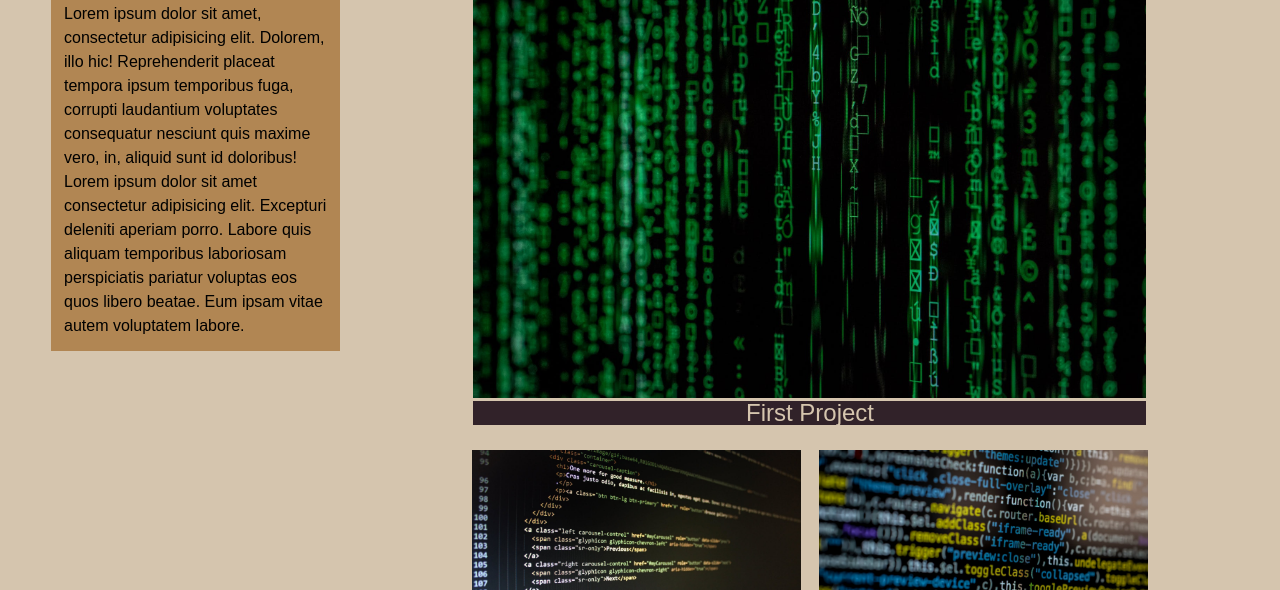
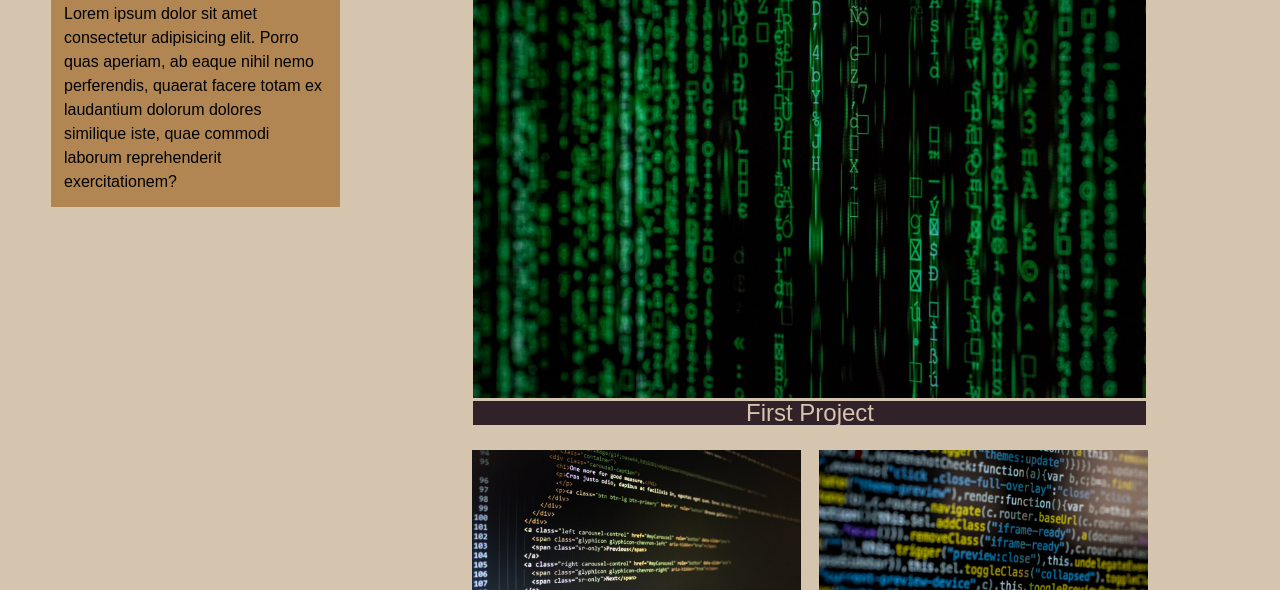
Before and after one commit to skerans/My-Portfolio, a plain HTML site: page index.html in a window 1280 px wide. Shown: the part 210-800 px from the top of the page. Drawn offline with Linux system fonts and the light colour scheme.

```diff
--- a/index.html
+++ b/index.html
@@ -27,7 +27,7 @@
     <!--About me section, so it's position can be moved around-->
     <aside>
       <h2 id="about" class="main-heading">About Me</h2>
-      <p>Lorem ipsum dolor sit amet, consectetur adipisicing elit. Dolorem, illo hic! Reprehenderit placeat tempora ipsum temporibus fuga, corrupti laudantium voluptates consequatur nesciunt quis maxime vero, in, aliquid sunt id doloribus! Lorem ipsum dolor sit amet consectetur adipisicing elit. Excepturi deleniti aperiam porro. Labore quis aliquam temporibus laboriosam perspiciatis pariatur voluptas eos quos libero beatae. Eum ipsam vitae autem voluptatem labore.</p>
+      <p>Lorem ipsum dolor sit amet consectetur adipisicing elit. Porro quas aperiam, ab eaque nihil nemo perferendis, quaerat facere totam ex laudantium dolorum dolores similique iste, quae commodi laborum reprehenderit exercitationem?</p>
     </aside>
    <!--Make flexbox container to hold projects-->
     <section id="portfolio" class="project-container">
```
Also changed, not shown: assets/images/screenshot.png (added).
